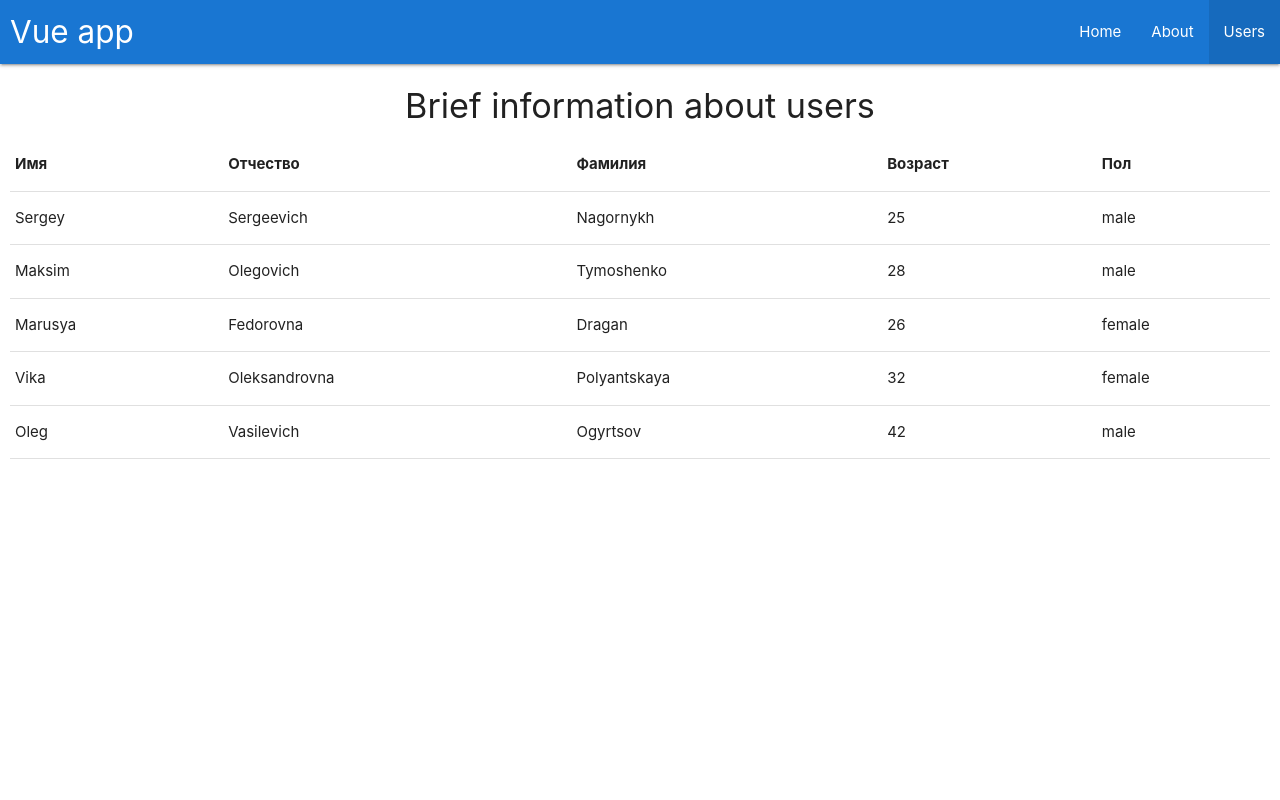
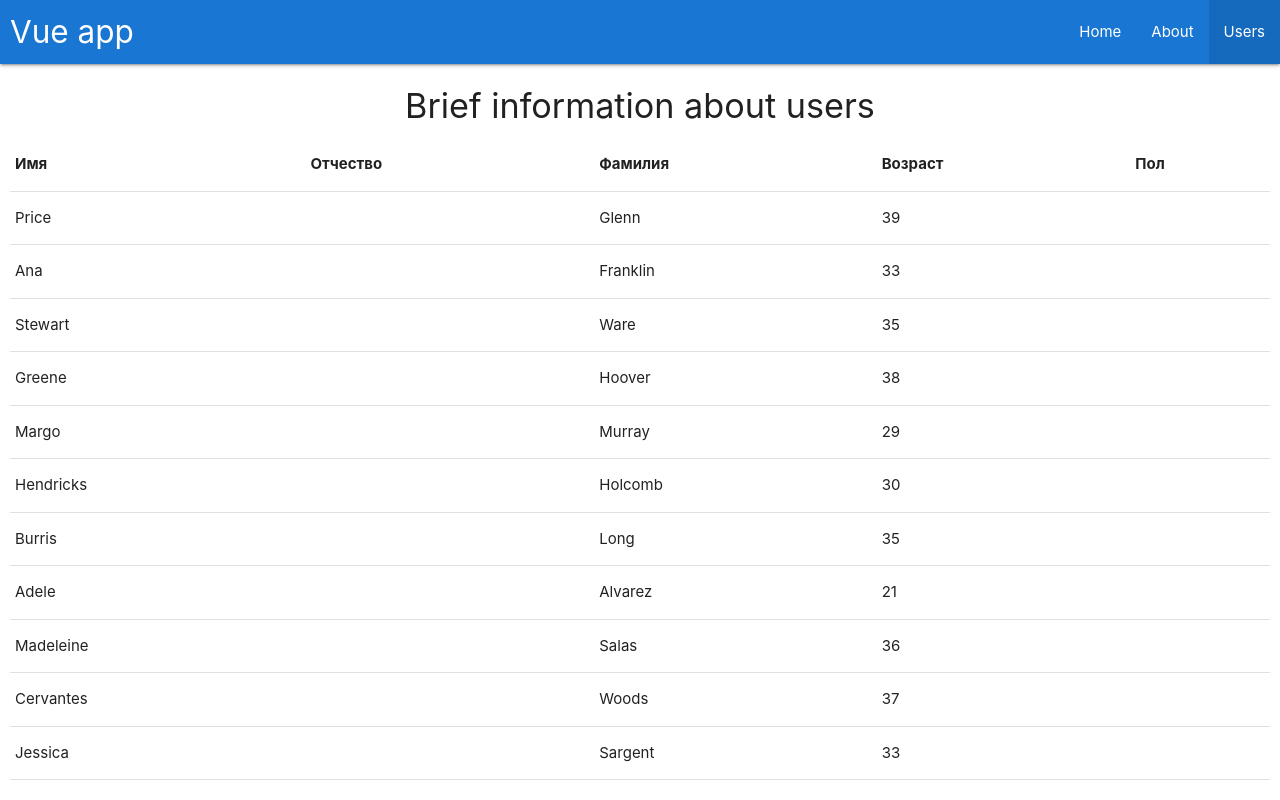
Before and after one commit to Ex-Zy/admin, a Vue app: page /users in a window 1280 px wide. Built offline with nearby package versions, Linux system fonts and the light colour scheme; data requests are answered from the project's data file.

Commit message:
load users

```diff
--- a/package.json
+++ b/package.json
@@ -9,6 +9,7 @@
     "fake": "json-server --watch db.json --port 3004"
   },
   "dependencies": {
+    "axios": "^0.18.0",
     "vue": "^2.5.17",
     "vue-router": "^3.0.1"
   },
--- a/src/views/Users.vue
+++ b/src/views/Users.vue
@@ -14,8 +14,11 @@
 </template>
 
 <script>
+import axios from "axios";
 import VTable from "@/components/v-table.vue";
 import VAlert from "@/components/v-alert.vue";
+
+const url = "http://localhost:3004/users";
 
 export default {
   name: "Users",
@@ -25,50 +28,25 @@ export default {
   },
   data() {
     return {
-      userList: [
-        {
-          firstName: "Sergey",
-          middleName: "Sergeevich",
-          lastName: "Nagornykh",
-          age: 25,
-          gender: "male"
-        },
-        {
-          firstName: "Maksim",
-          middleName: "Olegovich",
-          lastName: "Tymoshenko",
-          age: 28,
-          gender: "male"
-        },
-        {
-          firstName: "Marusya",
-          middleName: "Fedorovna",
-          lastName: "Dragan",
-          age: 26,
-          gender: "female"
-        },
-        {
-          firstName: "Vika",
-          middleName: "Oleksandrovna",
-          lastName: "Polyantskaya",
-          age: 32,
-          gender: "female"
-        },
-        {
-          firstName: "Oleg",
-          middleName: "Vasilevich",
-          lastName: "Ogyrtsov",
-          age: 42,
-          gender: "male"
-        }
-      ],
+      userList: [],
       alertType: "warning",
       alertMessage: "Загрузка пользователей"
     };
   },
+  mounted() {
+    this.getUsers(url);
+  },
   computed: {
     noUsers() {
       return this.userList.length === 0;
+    }
+  },
+  methods: {
+    getUsers(url) {
+      axios
+        .get(url)
+        .then(({ data }) => (this.userList = data))
+        .catch(e => console.error(e));
     }
   }
 };
```
Also changed, not shown: 1 other file (tests, documents, lock files or other folders).
